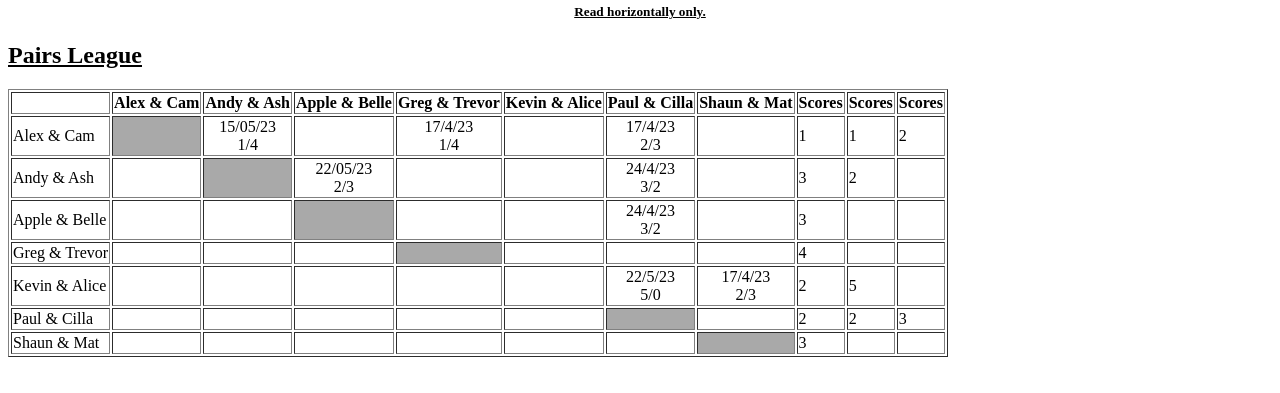
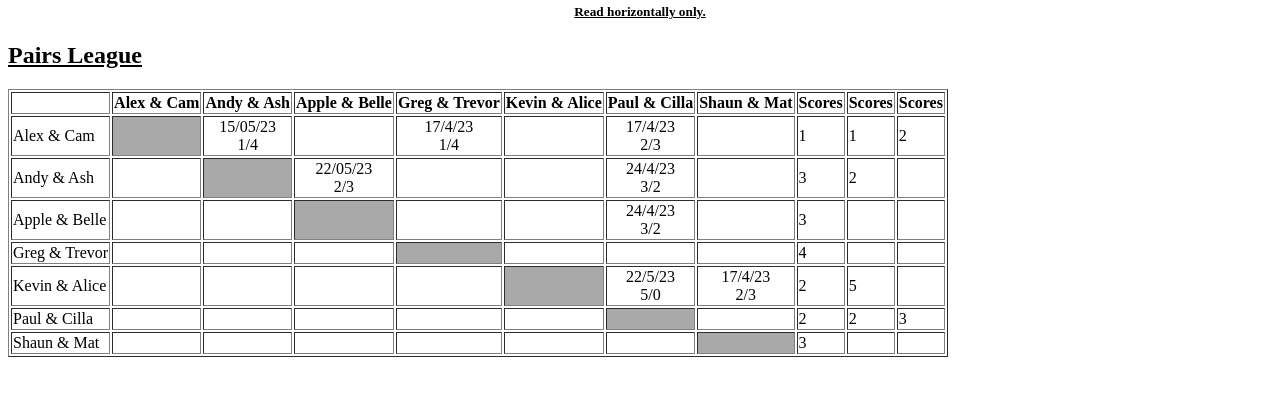
Before and after one commit to cameronhaynescoding/ChulmleighTableTennis, a plain HTML site: page index.html in a window 1280 px wide. Shown: the part 69-462 px from the top of the page. Drawn offline with Linux system fonts and the light colour scheme.

Commit message:
Update index.html

```diff
--- a/index.html
+++ b/index.html
@@ -82,7 +82,7 @@
 	<td></td>
 	<td></td>
 	<td></td>
-	 <td></td>
+	 <td style="background-color:#A9A9A9;"></td>
 	 <td><center>22/5/23<br>5/0</center></td>
 	 <td><center>17/4/23<br>2/3</center></td>
 	 <td>2</td>
```
